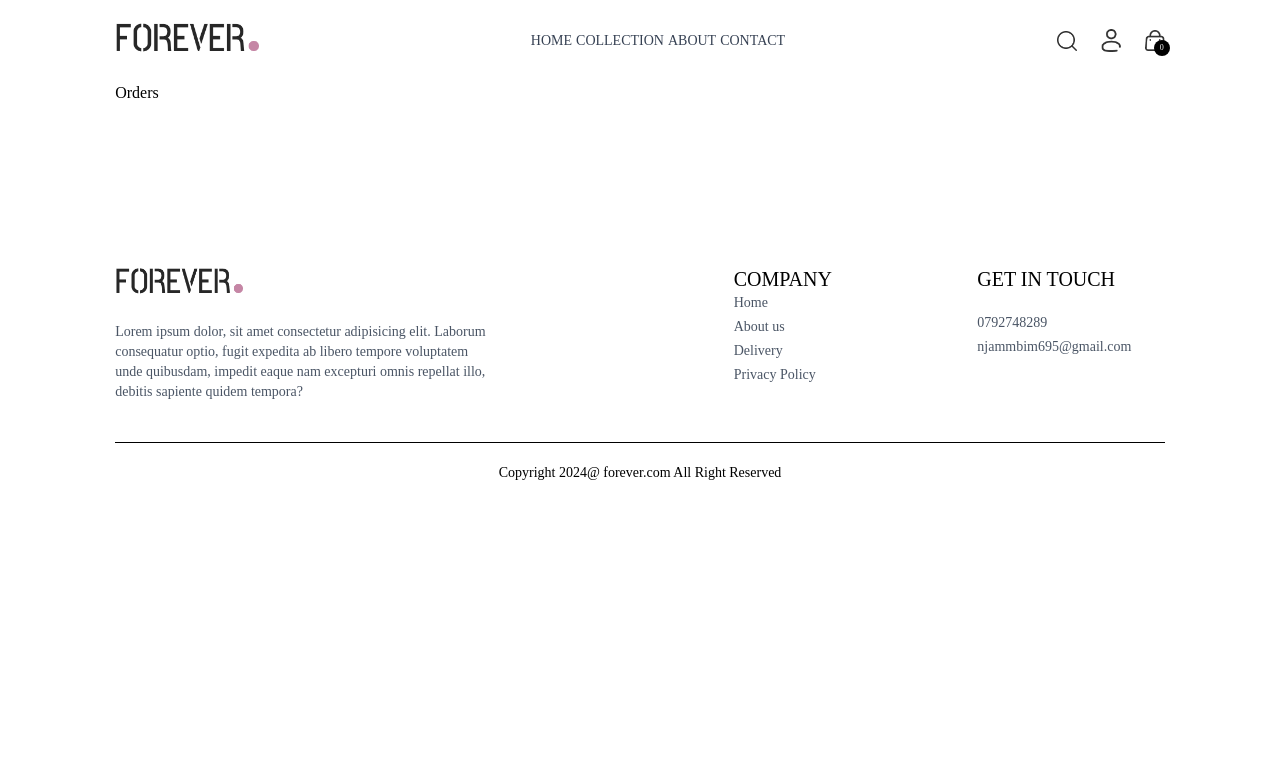
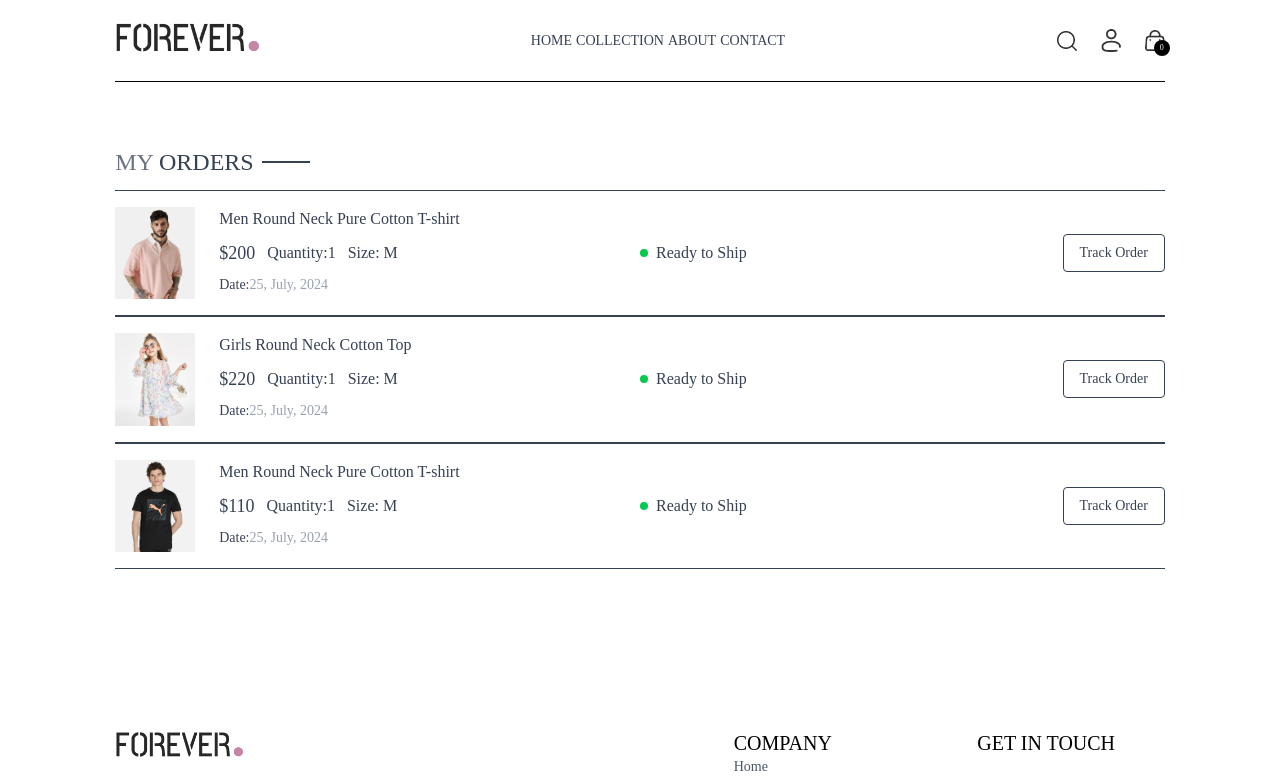
Before and after one commit to mercynjambi/E-COMMERCE, a React (Vite) app in the folder frontend/: page /orders in a window 1280 px wide. Shown: the top 779 px of the page. Built offline with nearby package versions, Linux system fonts and the light colour scheme.

Commit message:
order page UI setup

```diff
--- a/frontend/src/pages/Orders.jsx
+++ b/frontend/src/pages/Orders.jsx
@@ -1,8 +1,43 @@
-import React from 'react'
+import React, { useContext } from 'react'
+import { ShopContext } from '../context/ShopContext'
+import Title from '../components/Title'
 
 const Orders = () => {
+  const {products, currency} = useContext(ShopContext)
   return (
-    <div>Orders</div>
+    <div className='border-t pt-16'>
+      <div className='text-2xl'>
+        <Title text1={'MY'} text2={'ORDERS'}/>
+      </div>
+      <div>
+        {
+          products.slice(1,4).map((item, index)=>(
+            <div key={index} className='py-4 border-t border-b text-gray-700 flex flex-col md:flex-row md:items-center md:justify-between gap-4'>
+                <div className='flex items-start gap-6 text-sm'>
+                  <img className='w-16 sm:w-20' src={item.image[0]} alt=""/>
+                <div>
+                  <p className='sm:text-base font-medium'>{item.name}</p>
+                  <div className='flex items-center gap-3 mt-2 text-base text-gray-700'>
+                     <p className='text-lg'>{currency}{item.price}</p>
+                     <p>Quantity:1</p>
+                     <p>Size: M</p>
+                  </div>
+                  <p className='mt-2'>Date:<span className='text-gray-400'>25, July, 2024</span></p>
+                </div>
+                </div>
+                 <div className='md:w-1/2 flex justify-between'>
+                       <div className='flex items-center gap-2'>
+                            <p className='min-w-2 h-2 rounded-full bg-green-500'></p>
+                            <p className='text-sm md:text-base'>Ready to Ship</p>
+                       </div>
+                       <button className='border px-4 py-2 text-sm font-medium rounded-sm'>Track Order</button>
+                 </div>
+            </div>
+          ))
+        }
+      </div>
+
+    </div>
   )
 }
 
--- a/frontend/src/pages/PlaceOrder.jsx
+++ b/frontend/src/pages/PlaceOrder.jsx
@@ -1,11 +1,14 @@
-import React, {useState} from 'react'
+import React, {useContext, useState} from 'react'
 import Title from '../components/Title'
 import CartTotal from '../components/CartTotal'
 import { assets } from '../assets/assets'
+import { ShopContext } from '../context/ShopContext'
 
 const PlaceOrder = () => {
 
     const [method, setMethod] = useState('cod')
+
+    const {navigate} = useContext(ShopContext)
 
       return (
     <div className='flex flex-col sm:flex-row justify-between gap-4 pt-5 sm:pt-14 min-h-[80vh] border-t'>
@@ -55,7 +58,7 @@
                 </div>
              </div>
              <div className='w-full text-end mt-8'>
-             <button className='bg-black text-white px-16 py-3 text-sm'>PLACE ORDER</button>
+             <button onClick={()=>navigate('./orders')} className='bg-black text-white px-16 py-3 text-sm'>PLACE ORDER</button>
              </div>
             </div>
         </div>
```
